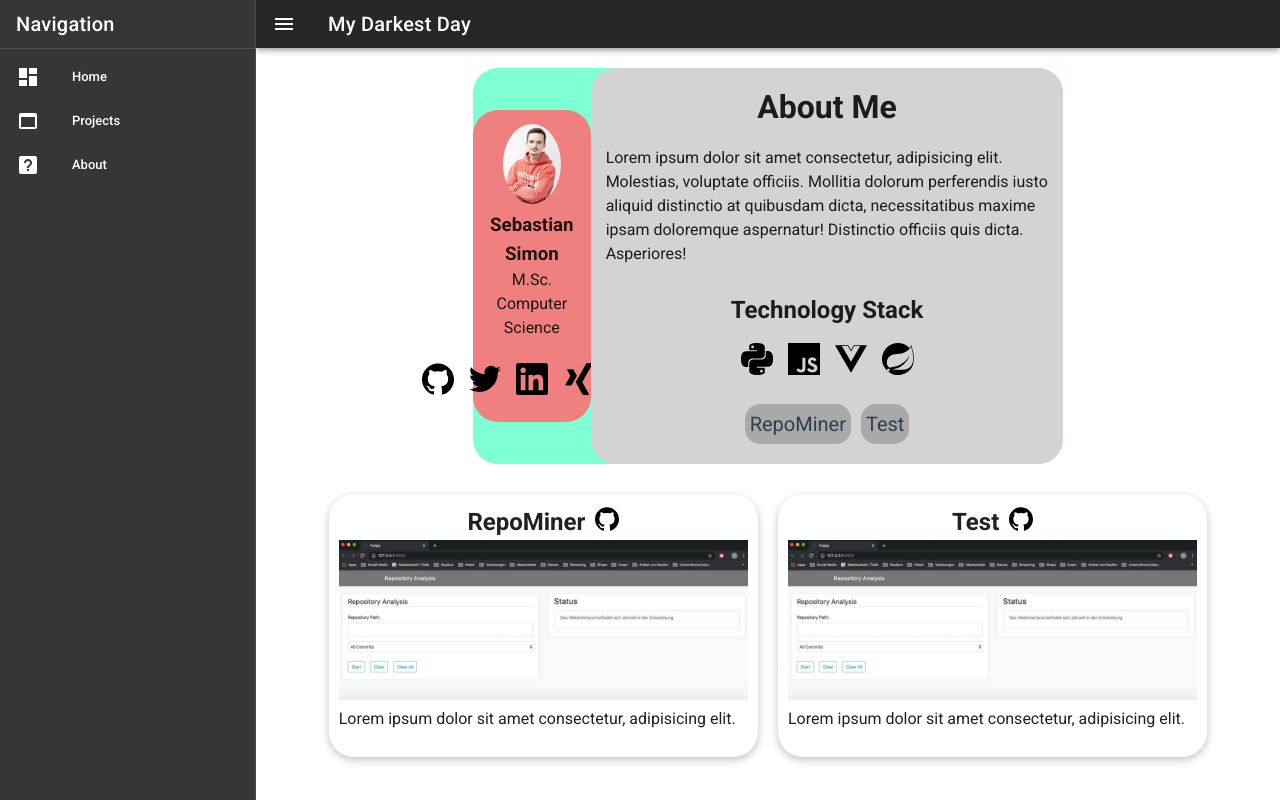
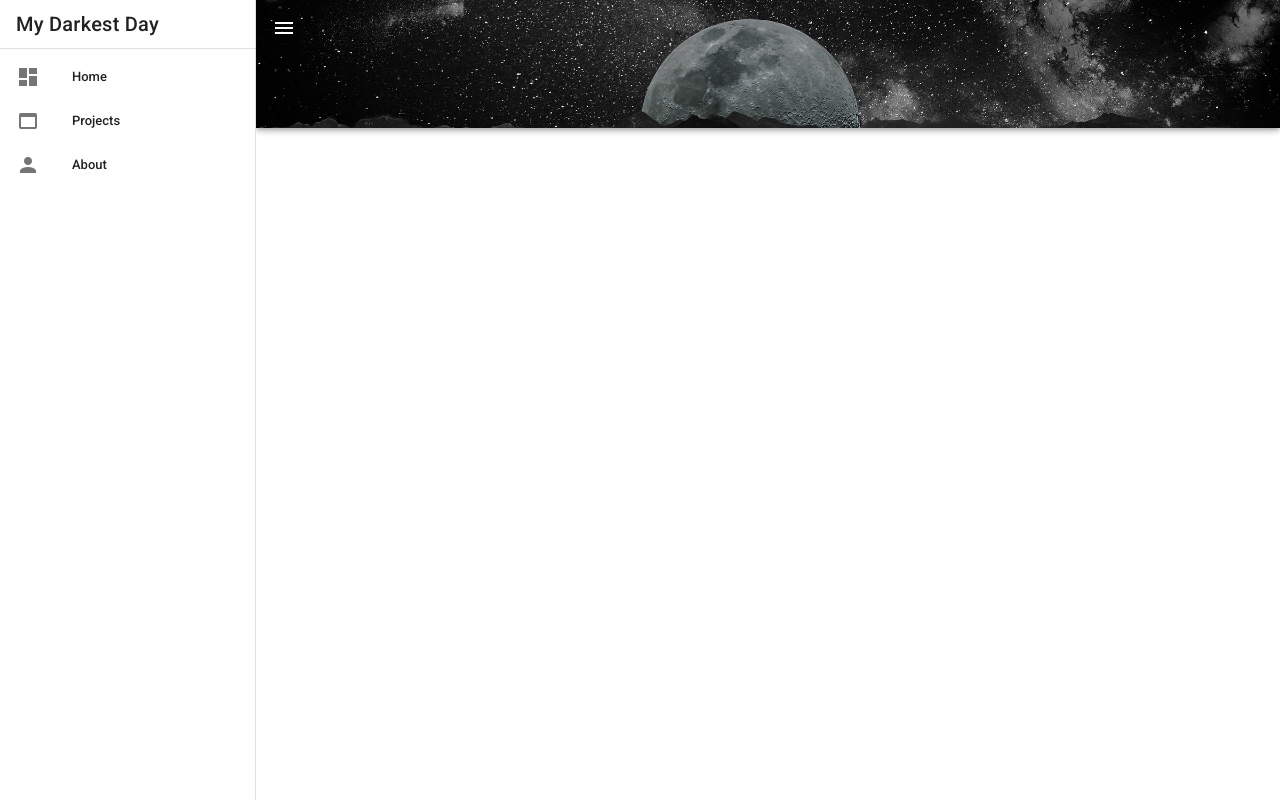
Before and after one commit to simisimon/my-blog, a Vue app in the folder frontend/: page /#/ in a window 1280 px wide. Both pictures are taken after a click on the button 28 px from the left and 24 px from the top of the page. Built offline with nearby package versions, Linux system fonts and the light colour scheme.

Commit message:
Update navbar header and add routing

```diff
--- a/frontend/package.json
+++ b/frontend/package.json
@@ -12,6 +12,7 @@
     "core-js": "^3.6.5",
     "material-design-icons-iconfont": "^6.7.0",
     "vue": "^2.6.11",
+    "vue-router": "^3.6.5",
     "vuetify": "^2.6.0"
   },
   "devDependencies": {
--- a/frontend/src/App.vue
+++ b/frontend/src/App.vue
@@ -2,33 +2,23 @@
   <v-app>
     <Navbar/>
     <v-main>
-      <About />
-      <ProjectCard />
+      <router-view></router-view>
     </v-main>
   </v-app>
 </template>
 
 <script>
 import Navbar from './components/Navbar';
-import About from './components/About';
-import ProjectCard from './components/ProjectCards.vue';
 
 export default {
   name: 'App',
 
   components: {
     Navbar,
-    About,
-    ProjectCard,
 },
 
   data: () => ({
-    drawer: null,
-    items: [
-      { title: 'Home', icon: 'mdi-view-dashboard' },
-      { title: 'Projects', icon: 'mdi-application' },
-      { title: 'About', icon: 'mdi-help-box' },
-    ],
+
   }),
 };
 </script>
--- /dev/null
+++ b/frontend/src/components/Blog.vue
@@ -0,0 +1,11 @@
+<template>
+    <div class="main-container"></div>
+</template>
+
+<script>
+
+</script>
+
+<style>
+
+</style>
--- a/frontend/src/components/Navbar.vue
+++ b/frontend/src/components/Navbar.vue
@@ -1,10 +1,10 @@
 <template>
   <div>
-    <v-navigation-drawer permanent v-if="drawer" v-model="drawer" app color="gray" dark>
+    <v-navigation-drawer permanent v-if="drawer" v-model="drawer" app>
       <v-list-item>
         <v-list-item-content>
           <v-list-item-title class="text-h6">
-            Navigation
+            My Darkest Day
           </v-list-item-title>
         </v-list-item-content>
       </v-list-item>
@@ -24,10 +24,16 @@
       </v-list>
     </v-navigation-drawer>
 
-    <v-app-bar app color="gray accent-4" dense dark>
-      <v-app-bar-nav-icon @click="drawer = !drawer"></v-app-bar-nav-icon>
+    <v-app-bar
+      app
+      shrink-on-scroll
+      src="moon_header.jpg"
+      prominent
+    >
+      <v-app-bar-nav-icon @click="drawer = !drawer" color="white"></v-app-bar-nav-icon>
 
-      <v-toolbar-title class="title">My Darkest Day</v-toolbar-title>
+      <v-spacer></v-spacer>
+
     </v-app-bar>
   </div>
 </template>
@@ -41,7 +47,7 @@ export default {
     items: [
       { title: 'Home', icon: 'mdi-view-dashboard' },
       { title: 'Projects', icon: 'mdi-application' },
-      { title: 'About', icon: 'mdi-help-box' },
+      { title: 'About', icon: 'mdi-account' },
     ],
   }),
 }
@@ -52,5 +58,6 @@ export default {
 <style scoped>
   .title {
     font-family: 'Mansalva', cursive;
+    color: white;
   }
 </style>
--- a/frontend/src/main.js
+++ b/frontend/src/main.js
@@ -2,10 +2,18 @@ import Vue from 'vue'
 import App from './App.vue'
 import vuetify from './plugins/vuetify'
 import '@mdi/font/css/materialdesignicons.css'
+import VueRouter from 'vue-router'
+import Routes from './routes'
 
 Vue.config.productionTip = false
 
+Vue.use(VueRouter);
+
+const router = new VueRouter({
+  routes: Routes
+});
+
 new Vue({
   vuetify,
-  render: h => h(App)
+  render: h => h(App), router: router
 }).$mount('#app')
--- /dev/null
+++ b/frontend/src/routes.js
@@ -0,0 +1,9 @@
+import About from './components/About';
+import Blog from './components/Blog';
+import Project from './components/Projects';
+
+export default [
+    {path: "/", component: Blog},
+    {path: "/projects", component: Project},
+    {path: "/about", component: About}
+]
```
Also changed, not shown: frontend/public/moon_header.jpg (added), frontend/src/components/Projects.vue (renamed from frontend/src/components/ProjectCards.vue), 1 other file (tests, documents, lock files or other folders).
